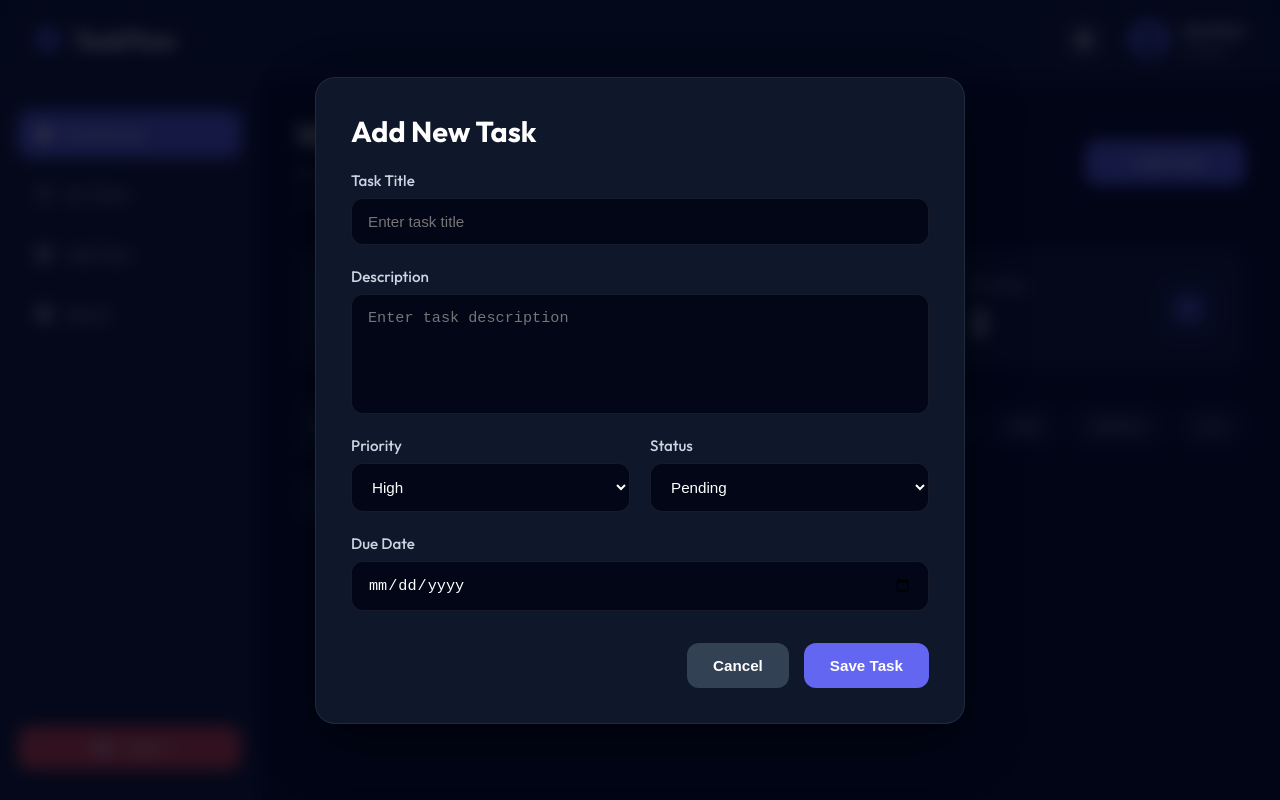
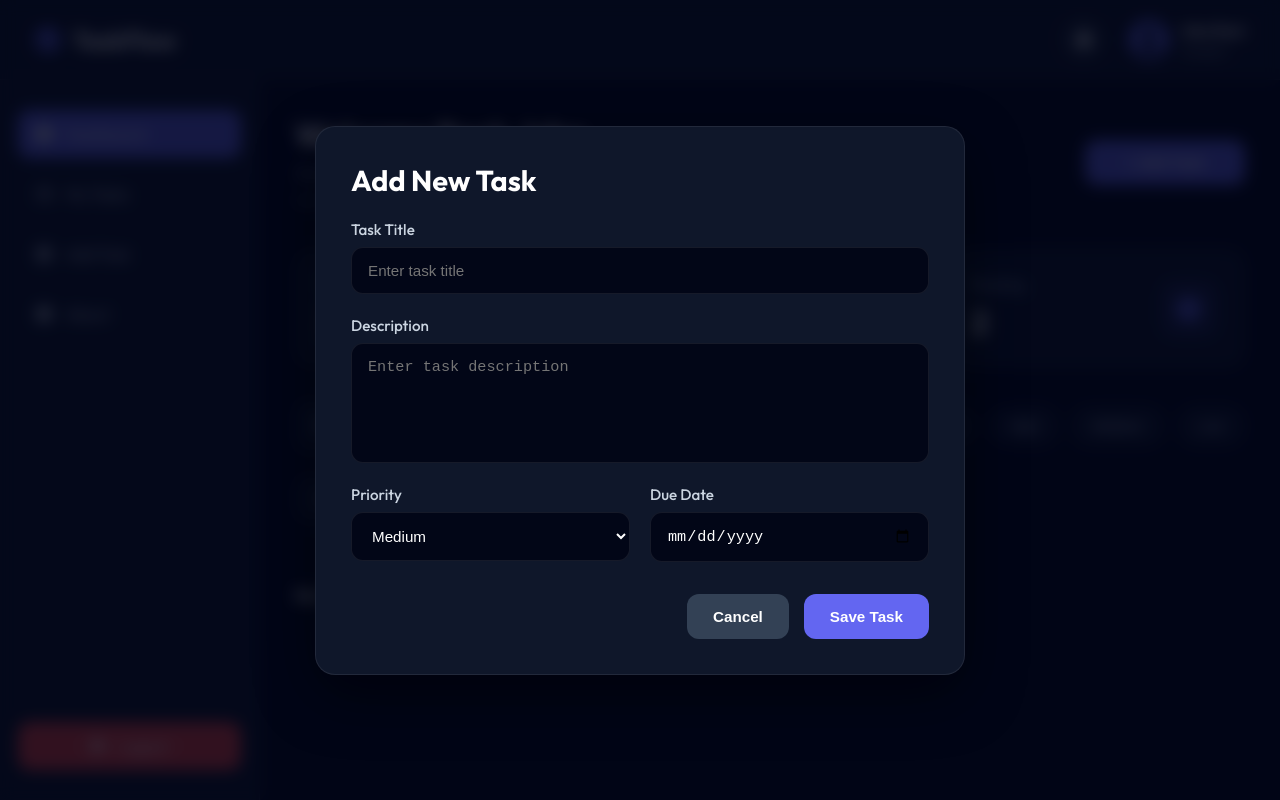
Before and after one commit to Isharani01/taskflow, a React (Vite) app: page /dashboard in a window 1280 px wide. Both pictures are taken after typing "Sample" into the empty fields and a click on the button "+ Add Task". Shown: the top 800 px of the page. Built offline with nearby package versions, Linux system fonts and the light colour scheme.

Commit message:
implemented basic crud functionalities

```diff
--- a/src/components/Dashboard/FilterBar/FilterBar.jsx
+++ b/src/components/Dashboard/FilterBar/FilterBar.jsx
@@ -1,20 +1,50 @@
 import styles from "./FilterBar.module.css";
 
-function FilterBar() {
+function FilterBar({ filter, setFilter }) {
   return (
     <div className={styles.filterBar}>
 
-      <button className={styles.active}>All</button>
+      <button
+        className={filter === "All" ? styles.active : ""}
+        onClick={() => setFilter("All")}
+      >
+        All
+      </button>
 
-      <button>Completed</button>
+      <button
+        className={filter === "Completed" ? styles.active : ""}
+        onClick={() => setFilter("Completed")}
+      >
+        Completed
+      </button>
 
-      <button>Pending</button>
+      <button
+        className={filter === "Pending" ? styles.active : ""}
+        onClick={() => setFilter("Pending")}
+      >
+        Pending
+      </button>
 
-      <button>High</button>
+      <button
+        className={filter === "High" ? styles.active : ""}
+        onClick={() => setFilter("High")}
+      >
+        High
+      </button>
 
-      <button>Medium</button>
+      <button
+        className={filter === "Medium" ? styles.active : ""}
+        onClick={() => setFilter("Medium")}
+      >
+        Medium
+      </button>
 
-      <button>Low</button>
+      <button
+        className={filter === "Low" ? styles.active : ""}
+        onClick={() => setFilter("Low")}
+      >
+        Low
+      </button>
 
     </div>
   );
--- a/src/components/Dashboard/SearchBar/SearchBar.jsx
+++ b/src/components/Dashboard/SearchBar/SearchBar.jsx
@@ -1,17 +1,17 @@
 import styles from "./SearchBar.module.css";
 import { FaSearch } from "react-icons/fa";
 
-function SearchBar() {
+function SearchBar({ searchTerm, setSearchTerm }) {
   return (
     <div className={styles.searchBar}>
-
       <FaSearch className={styles.icon} />
 
       <input
         type="text"
         placeholder="Search by title or description..."
+        value={searchTerm}
+        onChange={(e) => setSearchTerm(e.target.value)}
       />
-
     </div>
   );
 }
--- a/src/components/Dashboard/SortDropdown/SortDropdown.jsx
+++ b/src/components/Dashboard/SortDropdown/SortDropdown.jsx
@@ -1,31 +1,16 @@
 import styles from "./SortDropdown.module.css";
 
-function SortDropdown() {
+function SortDropdown({ sortBy, setSortBy }) {
   return (
     <div className={styles.sortDropdown}>
 
-      <select>
-
-        <option value="recent">
-          Recently Added
-        </option>
-
-        <option value="date">
-          Due Date
-        </option>
-
-        <option value="high">
-          High Priority
-        </option>
-
-        <option value="low">
-          Low Priority
-        </option>
-
-        <option value="completed">
-          Completed
-        </option>
-
+      <select
+        value={sortBy}
+        onChange={(e) => setSortBy(e.target.value)}
+      >
+        <option>Recent</option>
+        <option>Due Date</option>
+        <option>Priority</option>
       </select>
 
     </div>
--- a/src/components/Dashboard/TaskForm/TaskForm.jsx
+++ b/src/components/Dashboard/TaskForm/TaskForm.jsx
@@ -1,11 +1,48 @@
+import { useState } from "react";
 import styles from "./TaskForm.module.css";
 import Button from "../Button/Button";
 
-function TaskForm({ onClose }) {
+function TaskForm({ onClose, onAddTask, editingTask }) {
+  const [title, setTitle] = useState(editingTask?.title || "");
+  const [description, setDescription] = useState(
+    editingTask?.description || ""
+  );
+  const [priority, setPriority] = useState(
+    editingTask?.priority || "Medium"
+  );
+  const [dueDate, setDueDate] = useState(
+    editingTask?.dueDate || ""
+  );
+
+  const handleSubmit = (e) => {
+    e.preventDefault();
+
+    if (!title.trim()) {
+      alert("Please enter task title.");
+      return;
+    }
+
+    onAddTask({
+      title,
+      description,
+      priority,
+      dueDate,
+    });
+
+    setTitle("");
+    setDescription("");
+    setPriority("Medium");
+    setDueDate("");
+  };
+
   return (
-    <form className={styles.taskForm}>
-
-      <h2>Add New Task</h2>
+    <form
+      className={styles.taskForm}
+      onSubmit={handleSubmit}
+    >
+      <h2>
+        {editingTask ? "Edit Task" : "Add New Task"}
+      </h2>
 
       <div className={styles.inputGroup}>
         <label>Task Title</label>
@@ -13,6 +50,8 @@ function TaskForm({ onClose }) {
         <input
           type="text"
           placeholder="Enter task title"
+          value={title}
+          onChange={(e) => setTitle(e.target.value)}
         />
       </div>
 
@@ -22,15 +61,19 @@ function TaskForm({ onClose }) {
         <textarea
           rows="5"
           placeholder="Enter task description"
-        ></textarea>
+          value={description}
+          onChange={(e) => setDescription(e.target.value)}
+        />
       </div>
 
       <div className={styles.row}>
-
         <div className={styles.inputGroup}>
           <label>Priority</label>
 
-          <select>
+          <select
+            value={priority}
+            onChange={(e) => setPriority(e.target.value)}
+          >
             <option>High</option>
             <option>Medium</option>
             <option>Low</option>
@@ -38,24 +81,17 @@ function TaskForm({ onClose }) {
         </div>
 
         <div className={styles.inputGroup}>
-          <label>Status</label>
+          <label>Due Date</label>
 
-          <select>
-            <option>Pending</option>
-            <option>Completed</option>
-          </select>
+          <input
+            type="date"
+            value={dueDate}
+            onChange={(e) => setDueDate(e.target.value)}
+          />
         </div>
-
-      </div>
-
-      <div className={styles.inputGroup}>
-        <label>Due Date</label>
-
-        <input type="date" />
       </div>
 
       <div className={styles.buttonGroup}>
-
         <Button
           text="Cancel"
           className={styles.cancelBtn}
@@ -63,12 +99,11 @@ function TaskForm({ onClose }) {
         />
 
         <Button
-          text="Save Task"
-          className={styles.saveBtn}
-        />
-
+  type="submit"
+  text={editingTask ? "Update Task" : "Save Task"}
+  className={styles.saveBtn}
+/>
       </div>
-
     </form>
   );
 }
--- a/src/components/Dashboard/TaskList/TaskList.jsx
+++ b/src/components/Dashboard/TaskList/TaskList.jsx
@@ -1,19 +1,27 @@
 import styles from "./TaskList.module.css";
 import TaskCard from "../TaskCard/TaskCard";
 
-function TaskList({tasks}) {
+function TaskList({
+  tasks,
+  onDelete,
+  onEdit,
+  onToggleStatus,
+}) {
   return (
     <div className={styles.taskList}>
-      {tasks.map((task) => (
-        <TaskCard
-          key={task.id}
-          title={task.title}
-          description={task.description}
-          dueDate={task.dueDate}
-          priority={task.priority}
-          status={task.status}
-        />
-      ))}
+      {tasks.length > 0 ? (
+        tasks.map((task) => (
+          <TaskCard
+            key={task.id}
+            task={task}
+            onDelete={onDelete}
+            onEdit={onEdit}
+            onToggleStatus={onToggleStatus}
+          />
+        ))
+      ) : (
+        <h3>No Tasks Found.</h3>
+      )}
     </div>
   );
 }
--- a/src/pages/Dashboard/Dashboard.jsx
+++ b/src/pages/Dashboard/Dashboard.jsx
@@ -1,4 +1,5 @@
 import styles from "./Dashboard.module.css";
+
 import DashboardNavbar from "../../components/Dashboard/DashboardNavbar/DashboardNavbar";
 import Sidebar from "../../components/Dashboard/Sidebar/Sidebar";
 import DashboardHeader from "../../components/Dashboard/DashboardHeader/DashboardHeader";
@@ -9,20 +10,23 @@ import SortDropdown from "../../components/Dashboard/SortDropdown/SortDropdown";
 import TaskList from "../../components/Dashboard/TaskList/TaskList";
 import Modal from "../../components/Dashboard/Modal/Modal";
 import TaskForm from "../../components/Dashboard/TaskForm/TaskForm";
-import { useState } from "react";
 
+import { useMemo, useRef, useState } from "react";
 
-import { FaTasks } from "react-icons/fa";
-import { FaCheckCircle } from "react-icons/fa";
-import { FaClock } from "react-icons/fa";
+import {
+  FaTasks,
+  FaCheckCircle,
+  FaClock,
+} from "react-icons/fa";
 
 function Dashboard() {
-  const[tasks,setTasks]=useState([
+
+  const [tasks, setTasks] = useState([
     {
       id: 1,
       title: "Design Dashboard",
       description: "Create responsive dashboard UI.",
-    dueDate: "15 July 2026",
+      dueDate: "2026-07-15",
       priority: "High",
       status: "Pending",
     },
@@ -30,7 +34,7 @@ function Dashboard() {
       id: 2,
       title: "Complete Assignment",
       description: "Finish React TaskFlow project.",
-    dueDate: "18 July 2026",
+      dueDate: "2026-07-18",
       priority: "Medium",
       status: "Completed",
     },
@@ -38,65 +42,270 @@ function Dashboard() {
       id: 3,
       title: "Push to GitHub",
       description: "Upload latest code.",
-    dueDate: "20 July 2026",
+      dueDate: "2026-07-20",
       priority: "Low",
       status: "Pending",
     },
+  ]);
 
+  const [showModal, setShowModal] = useState(false);
+  const [editingTask, setEditingTask] = useState(null);
+
+  const [searchTerm, setSearchTerm] = useState("");
+  const [filter, setFilter] = useState("All");
+  const [sortBy, setSortBy] = useState("Recent");
+  const taskRef = useRef(null);
+
+  const addTask = (newTask) => {
+
+    if (editingTask) {
+
+      setTasks(
+        tasks.map((task) =>
+          task.id === editingTask.id
+            ? {
+                ...task,
+                ...newTask,
+              }
+            : task
+        )
+      );
+
+      setEditingTask(null);
+
+    } else {
+
+      setTasks([
+        ...tasks,
+        {
+          id: Date.now(),
+          ...newTask,
+          status: "Pending",
+        },
       ]);
-  const [showModal, setShowModal] = useState(false);
+
+    }
+
+    setShowModal(false);
+
+  };
+
+  const deleteTask = (id) => {
+
+    setTasks(tasks.filter((task) => task.id !== id));
+
+  };
+
+  const editTask = (task) => {
+
+    setEditingTask(task);
+
+    setShowModal(true);
+
+  };
+
+  const toggleStatus = (id) => {
+
+    setTasks(
+
+      tasks.map((task) =>
+
+        task.id === id
+
+          ? {
+              ...task,
+              status:
+                task.status === "Pending"
+                  ? "Completed"
+                  : "Pending",
+            }
+
+          : task
+
+      )
+
+    );
+
+  };
+
+  const filteredTasks = useMemo(() => {
+
+    let data = [...tasks];
+
+    if (searchTerm) {
+
+      data = data.filter(
+
+        (task) =>
+          task.title
+            .toLowerCase()
+            .includes(searchTerm.toLowerCase()) ||
+
+          task.description
+            .toLowerCase()
+            .includes(searchTerm.toLowerCase())
+
+      );
+
+    }
+
+    if (filter !== "All") {
+
+      data = data.filter(
+
+        (task) =>
+          task.status === filter ||
+          task.priority === filter
+
+      );
+
+    }
+
+    if (sortBy === "Priority") {
+
+      const order = {
+
+        High: 1,
+        Medium: 2,
+        Low: 3,
+
+      };
+
+      data.sort(
+        (a, b) => order[a.priority] - order[b.priority]
+      );
+
+    }
+
+    if (sortBy === "Due Date") {
+
+      data.sort(
+        (a, b) =>
+          new Date(a.dueDate) - new Date(b.dueDate)
+      );
+
+    }
+
+    return data;
+
+  }, [tasks, searchTerm, filter, sortBy]);
+
   return (
+
     <section className={styles.dashboard}>
 
       <DashboardNavbar />
 
       <div className={styles.dashboardLayout}>
 
-        <Sidebar />
+        <Sidebar
+  onMyTasks={() =>
+    taskRef.current?.scrollIntoView({
+      behavior: "smooth",
+    })
+  }
+  onAddTask={() => {
+    setEditingTask(null);
+    setShowModal(true);
+  }}
+/>
 
         <main className={styles.mainContent}>
-          <DashboardHeader onAddTask={() => setShowModal(true)} />
+
+          <DashboardHeader
+            onAddTask={() => {
+              setEditingTask(null);
+              setShowModal(true);
+            }}
+          />
+
           <div className={styles.stats}>
+
             <StatCard
               icon={<FaTasks />}
               title="Total Tasks"
               value={tasks.length}
             />
+
             <StatCard
               icon={<FaCheckCircle />}
               title="Completed"
-    value={tasks.filter(task=>task.status==="Completed").length}
+              value={
+                tasks.filter(
+                  (task) => task.status === "Completed"
+                ).length
+              }
             />
+
             <StatCard
               icon={<FaClock />}
               title="Pending"
-    value={tasks.filter(task=>task.status==="Pending").length}
+              value={
+                tasks.filter(
+                  (task) => task.status === "Pending"
+                ).length
+              }
+            />
+
+          </div>
+
+          <div className={styles.controls}>
+
+            <SearchBar
+              searchTerm={searchTerm}
+              setSearchTerm={setSearchTerm}
+            />
+
+            <FilterBar
+              filter={filter}
+              setFilter={setFilter}
+            />
+
+            <SortDropdown
+              sortBy={sortBy}
+              setSortBy={setSortBy}
+            />
+
+          </div>
+
+         <div ref={taskRef}>
+  <TaskList
+    tasks={filteredTasks}
+    onDelete={deleteTask}
+    onEdit={editTask}
+    onToggleStatus={toggleStatus}
   />
 </div>
-<div className={styles.controls}>
 
-  <SearchBar />
-
-  <FilterBar />
-
-  <SortDropdown />
-
-</div>
         </main>
 
       </div>
-      <TaskList tasks={tasks} />
-     {
-  showModal && (
-    <Modal onClose={() => setShowModal(false)}>
 
-      <TaskForm onClose={() => setShowModal(false)} />
+      {showModal && (
+
+        <Modal
+          onClose={() => {
+            setShowModal(false);
+            setEditingTask(null);
+          }}
+        >
+
+        <TaskForm
+  key={editingTask ? editingTask.id : "new"}
+  onClose={() => {
+    setShowModal(false);
+    setEditingTask(null);
+  }}
+  onAddTask={addTask}
+  editingTask={editingTask}
+/>
 
         </Modal>
-  )
-}
+
+      )}
 
     </section>
+
   );
 }
 
```
Also changed, not shown: src/components/Dashboard/Sidebar/Sidebar.jsx (+16 -13 lines), src/components/Dashboard/Sidebar/Sidebar.module.css (+48 -4 lines), src/components/Dashboard/TaskCard/TaskCard.jsx (+16 -19 lines). Lines whose indentation alone changed are shown as unchanged.
